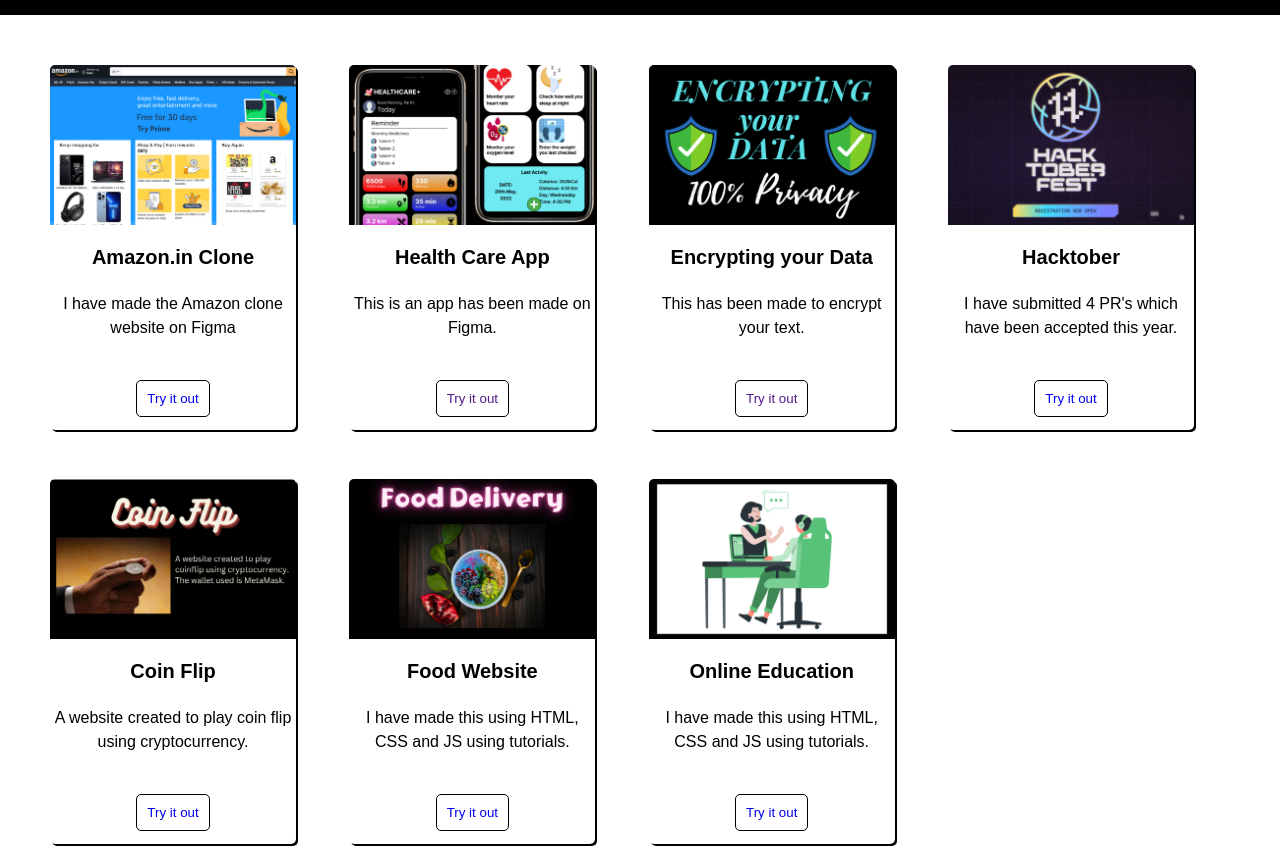
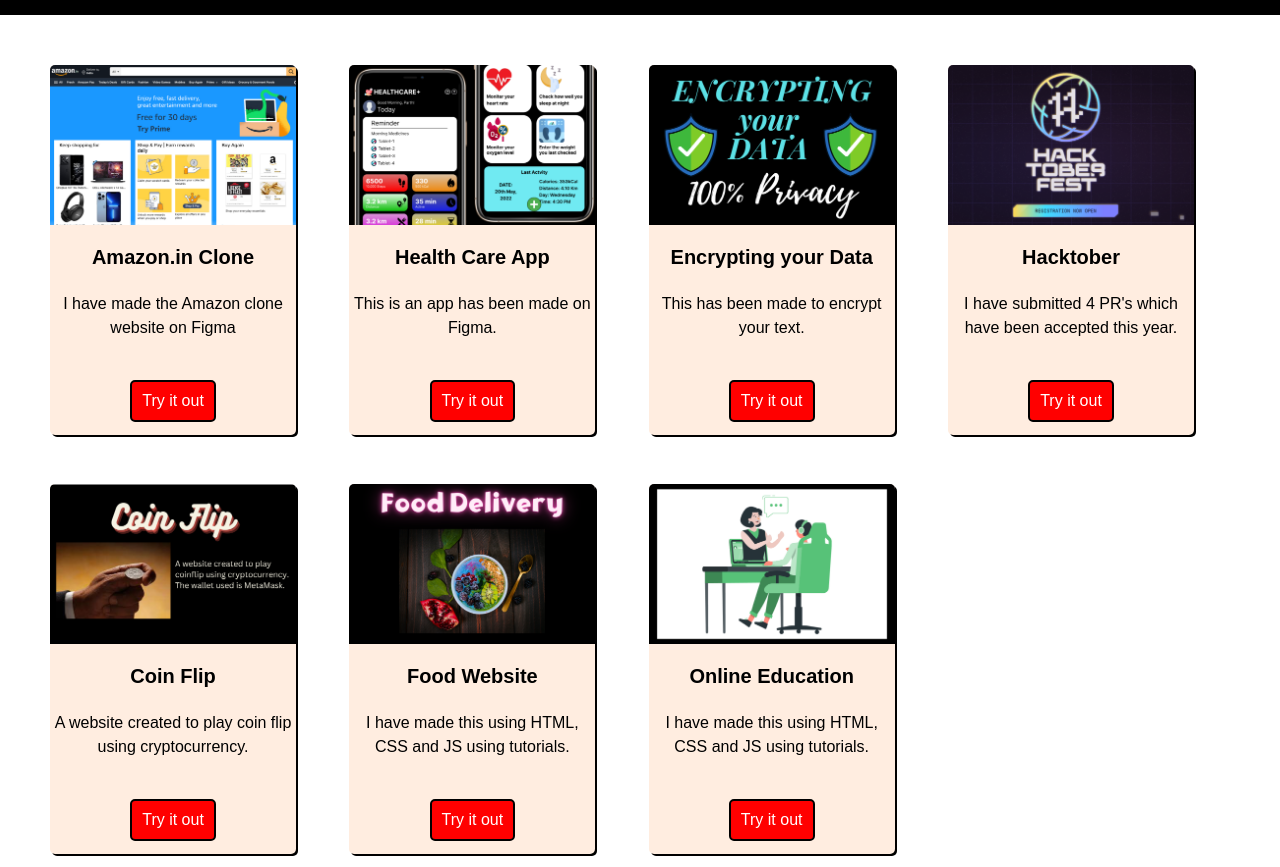
Before and after one commit to Dynomin/Personal-Portfolio, a plain HTML site: page work.html in a window 1280 px wide. Shown: the part 85-952 px from the top of the page. Drawn offline with Linux system fonts and the light colour scheme.

Commit message:
Add files via upload

```diff
--- a/work.html
+++ b/work.html
@@ -46,6 +46,14 @@ font-family: arial;
     box-shadow: 2px 2px black;
     border-radius: 5px;
     margin: 2%;
+    background-color: rgb(255, 237, 224);
+}
+.card:hover{
+    background-color: black;
+    border-color: red;
+    color: white;
+    transition: .5s;
+    cursor: pointer;
 }
 .image img{
     width: 100%;
@@ -69,13 +77,14 @@ h1{
 button{
     margin-top: 40px;
     margin-bottom: 10px;
-    background-color: white;
-    border: 1px solid black;
+    background-color: red;
+    border: 2px solid black;
     border-radius: 5px;
     padding:10px;
 }
 button:hover{
-      background-color: rgb(17, 203, 236);
+      background-color: black;
+      border-color: red;
       color: white;
       transition: .5s;
       cursor: pointer;
@@ -91,7 +100,7 @@ button:hover{
 </div>
 <div class="des">
 <p>I have made the Amazon clone website on Figma</p>
-<button><a href="https://www.figma.com/proto/BK2Dbhl3TBZiW7WrUohcx9/Portfolio--Amazon-Website-Clone?node-id=2%3A2&starting-point-node-id=2%3A2">Try it out</a></button>
+<button><a href="https://www.figma.com/proto/BK2Dbhl3TBZiW7WrUohcx9/Portfolio--Amazon-Website-Clone?node-id=2%3A2&starting-point-node-id=2%3A2"><font face="arial" color="white" size="3">Try it out</font></a></button>
 </div>
 </div>
 <div class="card">
@@ -103,7 +112,7 @@ button:hover{
 </div>
 <div class="des">
 <p>This is an app has been made on Figma.</p>
-<button><a href="">Try it out</a></button>
+<button><a href="https://www.figma.com/proto/BhcpP34JZkyVnX0Bb1BKPy/Portfolio--HealthCare-App?node-id=9%3A273&starting-point-node-id=9%3A273"><font face="arial" color="white" size="3">Try it out</font></a></button>
 </div>
 </div>
 <div class="card">
@@ -115,7 +124,7 @@ button:hover{
 </div>
 <div class="des">
 <p>This has been made to encrypt your text.</p>
-<button><a href="">Try it out</a></button>
+<button><a href="https://github.com/Dynomin/Decrypt-me"><font face="arial" color="white" size="3">Try it out</font></a></button>
 </div>
 </div>
 <div class="card">
@@ -127,7 +136,7 @@ button:hover{
 </div>
 <div class="des">
 <p>I have submitted 4 PR's which have been accepted this year.</p>
-<button><a href="https://github.com/Dynomin/Decrypt-me">Try it out</a></button>
+<button><a href="https://hacktoberfest.com/"><font face="arial" color="white" size="3">Try it out</font></a></button>
 </div>
 </div>
 <div class="card">
@@ -139,7 +148,7 @@ button:hover{
 </div>
 <div class="des">
 <p>A website created to play coin flip using cryptocurrency.</p>
-<button><a href="https://avalanche-coin-flip.vercel.app/">Try it out</a></button>
+<button><a href="https://avalanche-coin-flip.vercel.app/"><font face="arial" color="white" size="3">Try it out</font></a></button>
 </div>
 </div>
 <div class="card">
@@ -151,7 +160,7 @@ button:hover{
 </div>
 <div class="des">
 <p>I have made this using HTML, CSS and JS using tutorials.</p>
-<button><a href="https://github.com/Dynomin/Food-Website">Try it out</a></button>
+<button><a href="https://github.com/Dynomin/Food-Website"><font face="arial" color="white" size="3">Try it out</font></a></button>
 </div>
 </div>
 <div class="card">
@@ -163,7 +172,7 @@ button:hover{
 </div>
 <div class="des">
 <p>I have made this using HTML, CSS and JS using tutorials.</p>
-<button><a href="https://github.com/Dynomin/Online-Education">Try it out</a></button>
+<button><a href="https://github.com/Dynomin/Online-Education"><font face="arial" color="white" size="3">Try it out</font></a></button>
 </div>
 </div>
 </div>
```
